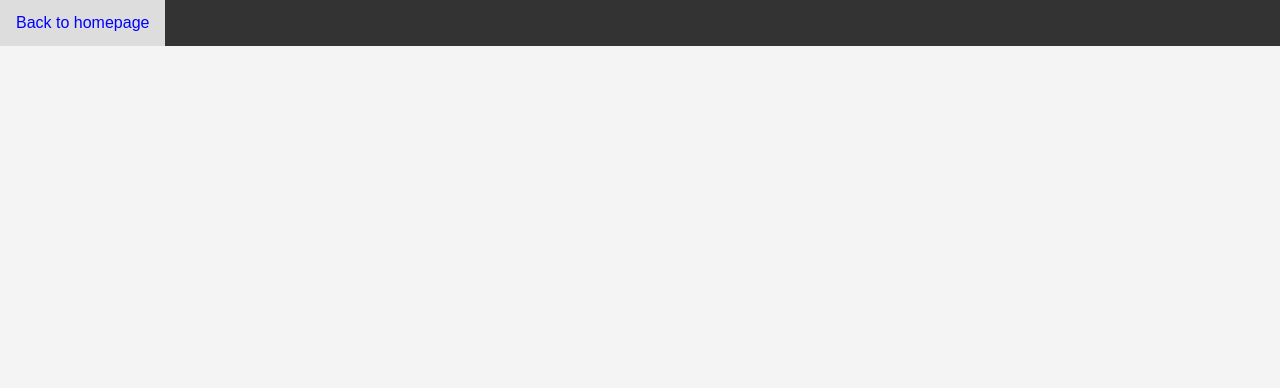
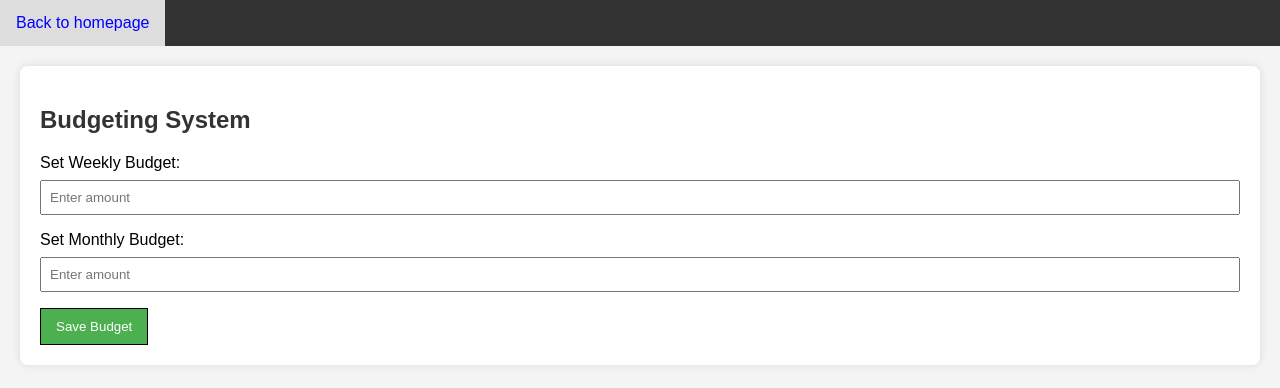
Before and after one commit to Calebk2024/Buisness-Project, a plain HTML site: page budgeting.html in a window 1280 px wide. Drawn offline with Linux system fonts and the light colour scheme.

Commit message:
Implemented basic budgeting page.

```diff
--- a/budgeting.html
+++ b/budgeting.html
@@ -1,5 +1,9 @@
-<html>
+<!DOCTYPE html>
+<html lang="en">
 <head>
+    <meta charset="UTF-8">
+    <meta name="viewport" content="width=device-width, initial-scale=1.0">
+    <title>Budgeting System</title>
     <style>
         body {
             font-family: Arial, sans-serif;
@@ -24,9 +28,44 @@
 
         nav a:hover {
             background-color: #ddd;
-                color:blue;
+            color: blue;
         }
 
+        main {
+            padding: 20px;
+            background-color: #fff;
+            margin: 20px;
+            border-radius: 8px;
+            box-shadow: 0 0 10px rgba(0, 0, 0, 0.1);
+        }
+
+        h2 {
+            color: #333;
+        }
+
+        label {
+            display: block;
+            margin-bottom: 8px;
+        }
+
+        input {
+            width: 100%;
+            padding: 8px;
+            margin-bottom: 16px;
+            box-sizing: border-box;
+        }
+
+        button {
+            background-color: #4CAF50;
+            color: white;
+            padding: 10px 15px;
+            border:1.5px solid black;
+            cursor: pointer;
+        }
+
+        button:hover {
+            background-color: #45a049;
+        }
     </style>
 </head>
 <body>
@@ -34,5 +73,26 @@
     <nav>
         <a href="index.html">Back to homepage</a>
     </nav>
+
+    <main>
+        <h2>Budgeting System</h2>
+        <form id="budgetForm">
+            <label for="weeklyBudget">Set Weekly Budget:</label>
+            <input type="number" id="weeklyBudget" placeholder="Enter amount" required>
+
+            <label for="monthlyBudget">Set Monthly Budget:</label>
+            <input type="number" id="monthlyBudget" placeholder="Enter amount" required>
+
+            <button type="button" onclick="saveBudget()">Save Budget</button>
+        </form>
+    </main>
+
+    <script>
+        function saveBudget() {
+            let weeklyBudget = document.getElementById('weeklyBudget').value;
+            let monthlyBudget = document.getElementById('monthlyBudget').value;
+        }
+    </script>
+
 </body>
 </html>
```
Lines whose indentation alone changed are shown as unchanged.
